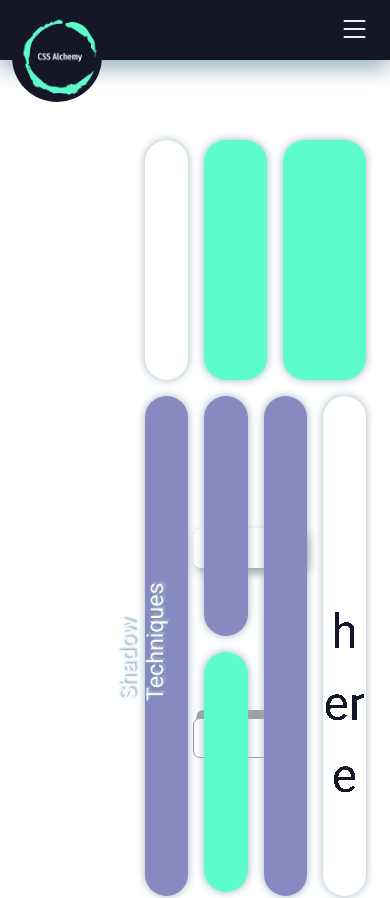
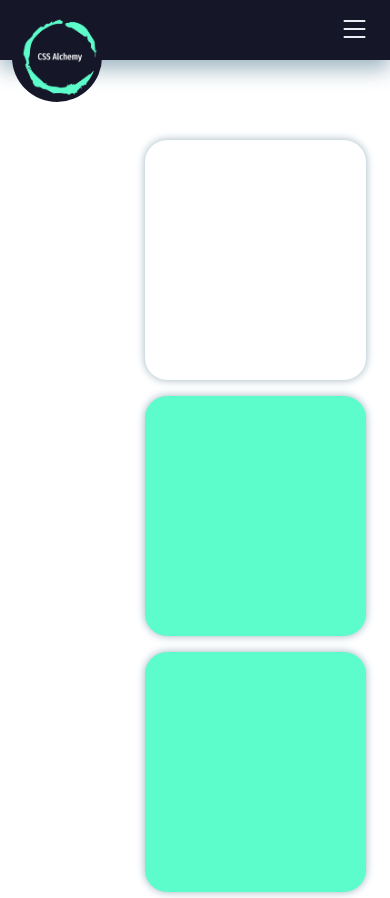
Before and after one commit to olkruglova/css-alchemy, an Angular app: page /overview in a window 390 px wide. Shown: the top 898 px of the page. Built offline with nearby package versions, Linux system fonts and the light colour scheme.

Commit message:
#changes

```diff
--- a/src/app/app.component.scss
+++ b/src/app/app.component.scss
@@ -3,5 +3,6 @@
         min-height: calc(100vh - 72px);
         height: auto;
         padding-top: 5rem;
+        overflow: auto;
     }
 }
--- a/src/app/features/header/header.component.scss
+++ b/src/app/features/header/header.component.scss
@@ -116,7 +116,7 @@
         font-size: 2rem;
         cursor: pointer;
         transform: rotate(0deg);
-        transition: all 0.5s ease;
+        transition: all 0.7s ease;
 
         &.opened {
             transform: rotate(180deg);
--- a/src/app/features/overview/overview.component.html
+++ b/src/app/features/overview/overview.component.html
@@ -3,19 +3,17 @@
         <div class="divider"></div>
         <div class="content">
             <div class="row g-3 mb-3">
-                <div class="col-3">
+                <div class="col-xl-3 col-md-6 col-sm-12">
                     <div class="card card-slim"></div>
                 </div>
-                <div class="col-4">
+                <div class="col-xl-4 col-md-6 col-sm-12">
                     <div class="card card-slim card-dark"></div>
                 </div>
-                <div class="col-5">
+                <div class="col-xl-5 col-md-6 col-sm-12">
                     <div class="card card-slim card-dark"></div>
                 </div>
-            </div>
-            <div class="row g-3">
-                <div class="col-3">
-                    <div class="card card-wide card-mid-dark">
+                <div class="col-xl-3 col-md-6 col-sm-12">
+                    <div class="card card-long card-mid-dark">
                         <div class="card-content p-5 d-flex align-items-center">
                             <div class="col-9 flex-column">
                                 <div class="btn-shadow btn-shadow-1 mb-5"></div>
@@ -29,7 +27,7 @@
 
                     </div>
                 </div>
-                <div class="col-3">
+                <div class="col-xl-3 col-md-6 col-sm-12">
                     <div class="row g-3 flex-column">
                         <div class="col-12">
                             <div class="card card-slim card-mid-dark"></div>
@@ -39,11 +37,11 @@
                         </div>
                     </div>
                 </div>
-                <div class="col-3">
-                    <div class="card card-wide card-mid-dark"></div>
+                <div class="col-xl-3 col-md-6 col-sm-12">
+                    <div class="card card-long card-mid-dark"></div>
                 </div>
-                <div class="col-3">
-                    <div class="card card-wide card-light">
+                <div class="col-xl-3 col-md-12 col-sm-12">
+                    <div class="card card-long card-light">
                         <div id="text-animation-container">
                             <span #text1 id="text1"></span>
                             <span #text2 id="text2"></span>
--- a/src/app/features/overview/overview.component.scss
+++ b/src/app/features/overview/overview.component.scss
@@ -20,6 +20,7 @@
 
     .card {
         width: 100%;
+        height: 100%;
         border-radius: 22px;
         transition: all 0.3s ease-in-out;
 
@@ -31,11 +32,11 @@
     }
 
     .card-slim {
-        height: 240px
+        min-height: 240px
     }
 
-    .card-wide {
-        height: 500px
+    .card-long {
+        min-height: 500px
     }
 
     .card-dark {
--- a/src/styles.scss
+++ b/src/styles.scss
@@ -12,6 +12,7 @@
 html {
     width: 100%;
     height: 100%;
+    overflow-x: hidden;
 }
 
 html * {
```
Also changed, not shown: src/app/features/header/header.component.html (+4 -4 lines).
